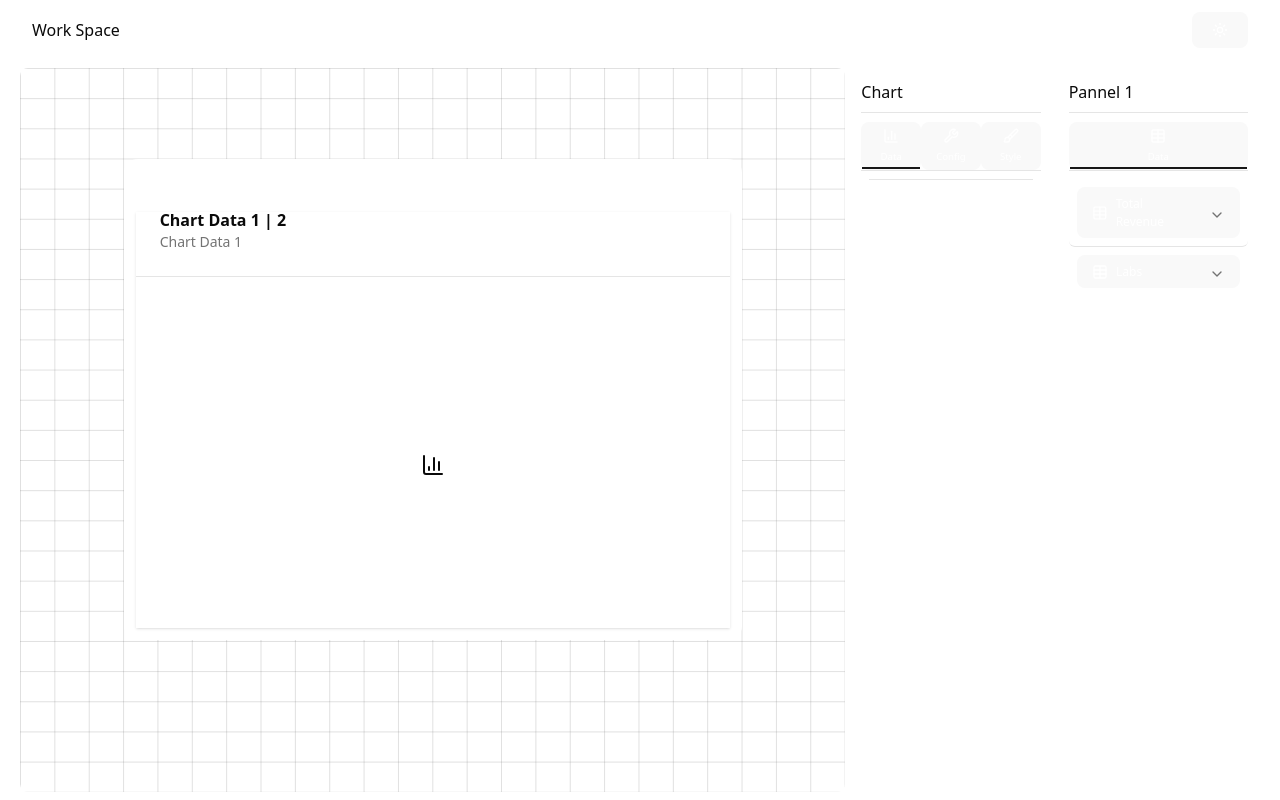
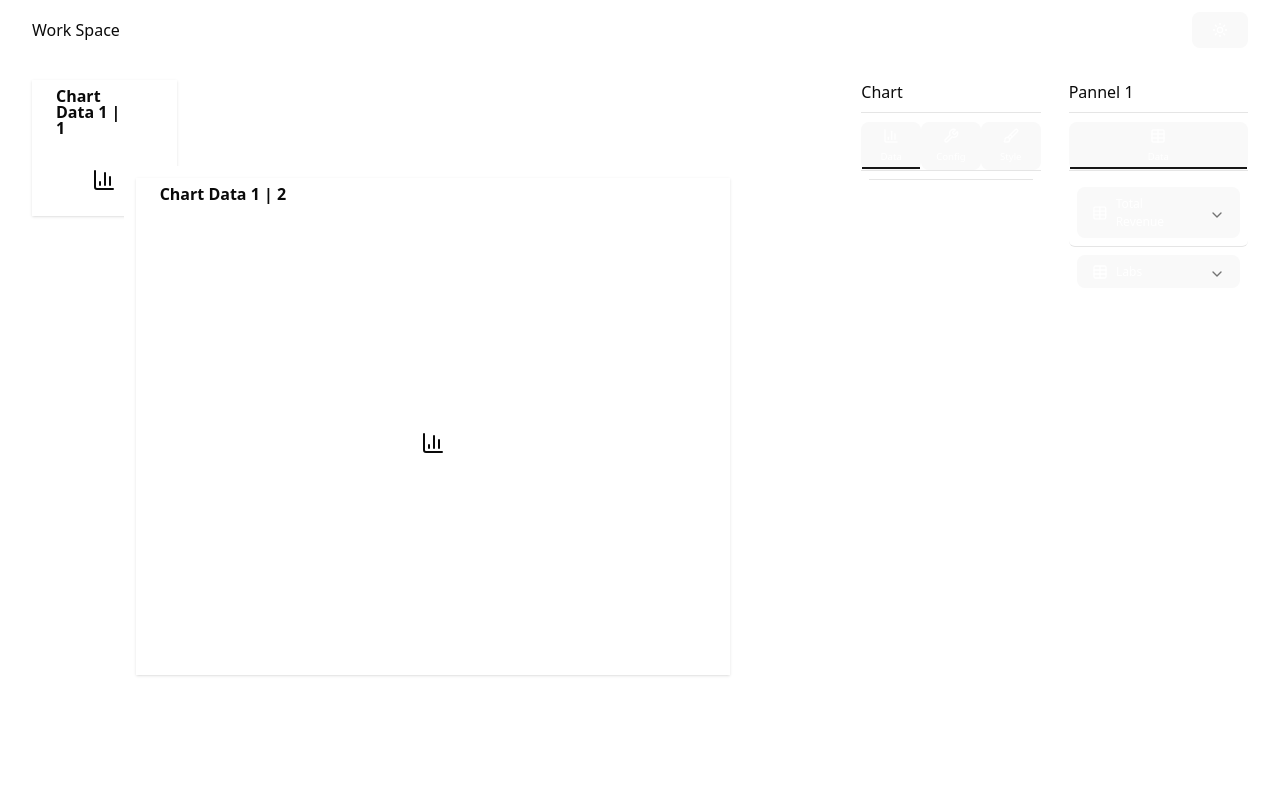
Before and after one commit to CaptzDevs/DynamicLayout, a React (Vite) app: page / in a window 1280 px wide. Built offline with nearby package versions, Linux system fonts and the light colour scheme.

Commit message:
Beuaty plot graph

```diff
--- a/src/components/form/FormElement.jsx
+++ b/src/components/form/FormElement.jsx
@@ -21,8 +21,19 @@ import useDebounceCallback from '@/hooks/useDebounceCallback'
 
 export const InputForm = ({propKey, item}) => {
 
-  const { selectedItems , setSelectedItems  , updateBlockItem} = useGridContext();
+  const { selectedItems, setSelectedItems, updateBlockItem } = useGridContext();
 
+  const getBlockDataValue = (gridItem, propKey) => {
+    if (Array.isArray(gridItem)) {
+      return gridItem.flatMap(item => {
+        const prop = item?.dataProps?.chartData?.find(p => p.key === propKey);
+        return prop?.value ?? [];
+      });
+    } else {
+      const prop = gridItem?.dataProps?.chartData?.find(p => p.key === propKey);
+      return prop?.value ?? null;
+    }
+  };
 
   const updateProps = (propKey, subPropKey, value) => {
     const updatedPropArray = selectedItems.dataProps[propKey].map((prop) => {
@@ -44,9 +55,13 @@ export const InputForm = ({propKey, item}) => {
     updateBlockItem(selectedItems.id, updatedPropsObject);
   };
 
+  const handleUpdateData = useDebounceCallback(updateProps, 300);
+  const currentValueFromData = getBlockDataValue(selectedItems, item.key) ?? '';
+  const [inputVal, setInputVal] = useState(currentValueFromData);
 
-const handleUpdateData = useDebounceCallback(updateProps, 300);
-
+  useEffect(() => {
+    setInputVal(currentValueFromData);
+  }, [currentValueFromData]);
 
     const id = useId()
     return (
@@ -59,9 +74,13 @@ const handleUpdateData = useDebounceCallback(updateProps, 300);
               id={id}
               className={cn(item.units && 'rounded-e-none', `w-full -me-px rounded-sm border-none  shadow-none focus-visible:z-10 !text-[16px]`)}
               placeholder={item.name}
-              defaultValue={item?.default ?? item.value}
+              defaultValue={inputVal ?? item?.default ?? item.value}
+              value={inputVal ?? item?.default ?? item.value}
               type="text"
-              onKeyUp={(e)=> handleUpdateData(propKey,item.key , e.target.value)}
+              onChange={(e) => {
+                setInputVal(e.target.value); // update immediately for controlled input
+                handleUpdateData(propKey, item.key, e.target.value); // debounced update to global state
+              }}
             />
 
         }
--- a/src/components/grid/GridItem.jsx
+++ b/src/components/grid/GridItem.jsx
@@ -144,7 +144,7 @@ export default function GridItem({ children, className, gridItem }) {
       }}
       ref={ref}
       className={cn(
-        'relative w-full h-full flex flex-col items-center justify-center gap-2 dark:bg-neutral-900 bg-white rounded-xl group transition-all overflow-hidden p-3' ,
+        'relative w-full h-full flex flex-col hover:border items-center justify-center gap-2 dark:bg-neutral-900 bg-white rounded-xl group transition-all overflow-hidden p-3' ,
         className
       )}
       style={gridProp}
@@ -153,14 +153,14 @@ export default function GridItem({ children, className, gridItem }) {
         {gridSize.row} × {gridSize.col} | row : {gridPosition.row} ,  col : {gridPosition.col}
       </div> */}
 
-      <div className='w-full flex items-center justify-between  border-b border-neutral-700 pb-2 text-sm opacity-0 group-hover:opacity-100 transition-opacity duration-75'>
+     {/*  <div className='w-full flex items-center justify-between absolute top-0 left-0  border-b border-neutral-700  text-sm opacity-0 group-hover:opacity-100 transition-opacity duration-75'>
         <div>Chart {gridItem.colSpan} x {gridItem.rowSpan}</div>
         <div className='flex items-center gap-2 '>
           <div className="opacity-50 hover:opacity-100 cursor-pointer"> <Ellipsis/> </div>
           <div className="opacity-50 hover:opacity-100 cursor-pointer"> <X/> </div>
         </div>
       </div>
-
+ */}
       <WidgetProvider widgetData={gridItem}>
         <Widget />
       </WidgetProvider>
--- a/src/components/grid/GridLayout.jsx
+++ b/src/components/grid/GridLayout.jsx
@@ -36,14 +36,14 @@ export default function GridLayout({children}) {
     <div
       ref={containerRef}
       onClick={handleClick}
-      className={cn(  "relative w-full h-full  dark:bg-neutral-900 grid grid-cols-24 grid-rows-24 rounded-md gap-1 transition-all duration-75 ", mainLayoutSize[pannelOpenedCount])}
-      style={{
+      className={cn(  "relative w-full h-full max-h-[800px]  dark:bg-neutral-900 grid grid-cols-24 grid-rows-24 rounded-md gap-1 transition-all duration-75 ", mainLayoutSize[pannelOpenedCount])}
+ /*      style={{
         backgroundImage: `
           linear-gradient(to right, rgba(100,100,100,0.2) 1px, transparent 1px),
           linear-gradient(to bottom, rgba(100,100,100,0.2) 1px, transparent 1px)
         `,
         backgroundSize: 'calc(100% / 24) calc(100% / 24)',
-      }}
+      }} */
     >
 
       {blockItems?.map((item,i)=> <GridItem gridItem={item} key={i}/>)}
--- a/src/components/widget/ChartWidget.jsx
+++ b/src/components/widget/ChartWidget.jsx
@@ -23,35 +23,16 @@ export function ChartWidget() {
 
 
   return (
-    <Card className="py-0 w-full h-full border-none rounded-none">
-      <CardHeader className="flex flex-col items-stretch border-b pl-0 sm:flex-row">
+    <Card className="py-0 w-full h-full border-none rounded-none !gap-0">
+      <CardHeader className="flex flex-col items-stretch pl-0 sm:flex-row !py-2 ">
         <div className="flex flex-1 flex-col justify-center gap-1 px-6 pt-4 pb-3 sm:!py-0">
           <CardTitle> {chartData.chartName} | {widgetId}</CardTitle>
-          <CardDescription>
+          {/* <CardDescription>
 
             {chartData.chartDescription}
-          </CardDescription>
+          </CardDescription> */}
         </div>
-   {/*      <div className="flex">
-          {["desktop", "mobile"].map((key) => {
-            const chart = key
-            return (
-              <button
-                key={chart}
-                data-active={activeChart === chart}
-                className="data-[active=true]:bg-muted/50 relative z-30 flex flex-1 flex-col justify-center gap-1 border-t px-6 py-4 text-left even:border-l sm:border-t-0 sm:border-l sm:px-8 sm:py-6"
-                onClick={() => setActiveChart(chart)}
-              >
-                <span className="text-muted-foreground text-xs">
-                  {chartConfig[chart].label}
-                </span>
-                <span className="text-lg leading-none font-bold sm:text-3xl">
-                  {total[key].toLocaleString()}
-                </span>
-              </button>
-            )
-          })}
-        </div> */}
+
       </CardHeader>
       <CardContent className="px-2 sm:p-6 h-full">
          <BarChartItem  />
--- a/src/context/GridContext.jsx
+++ b/src/context/GridContext.jsx
@@ -203,6 +203,7 @@ const _Pannel = [
 
 const blockItemData = [
   /* { id: 1, row: 3, col: 3, rowSpan: 6, colSpan: 4 , element : <CardWidget/>}, */
+  { id: 1, row: 1, col: 1, rowSpan: 5, colSpan: 5  ,element : ChartWidget , dataProps : chartProps.barChart },
   { id: 2, row: 4, col: 4, rowSpan: 16, colSpan: 18  ,element : ChartWidget , dataProps : chartProps.barChart },
 ]
 
@@ -288,6 +289,8 @@ export const GridProvider = ({ children  }) => {
   };
 
 
+
+
   return (
     <GridContext.Provider value={{
             dataSet,
```
Also changed, not shown: src/components/tab/TabChart.jsx (line endings or trailing spaces).
